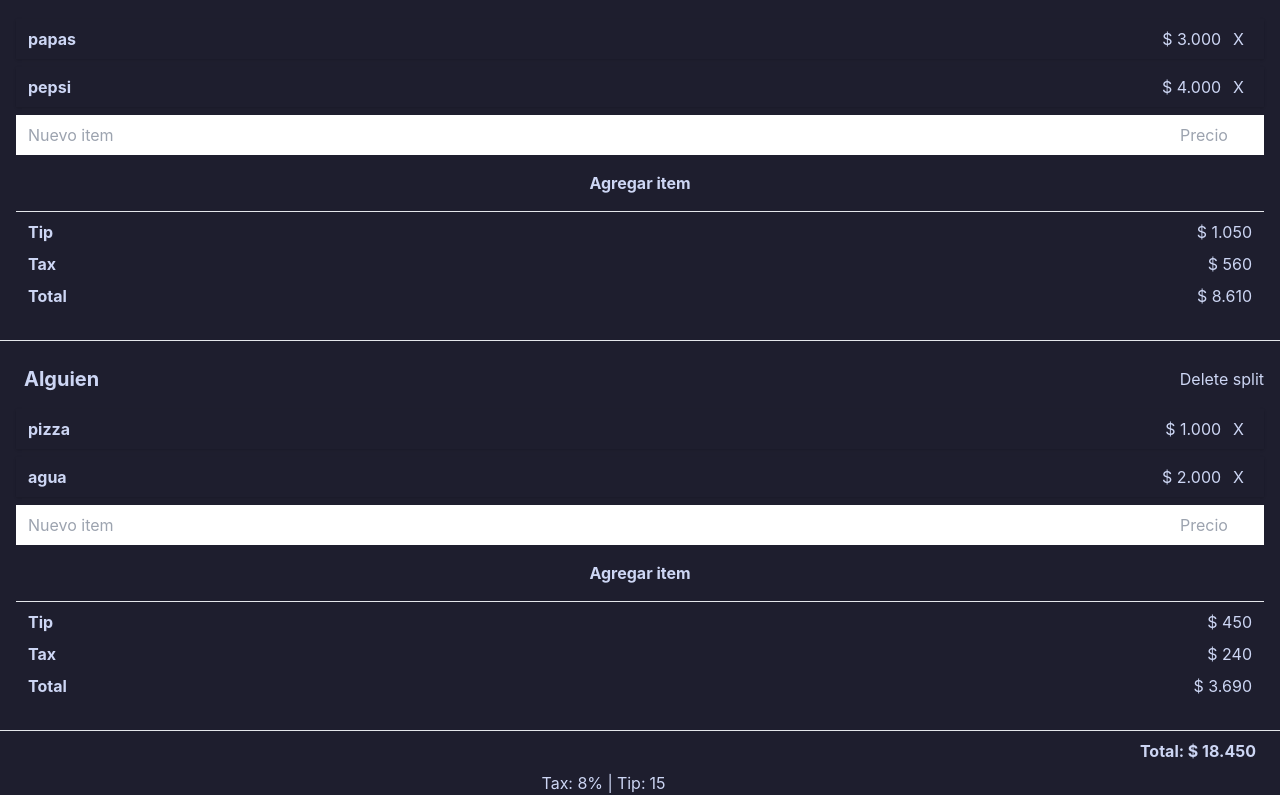
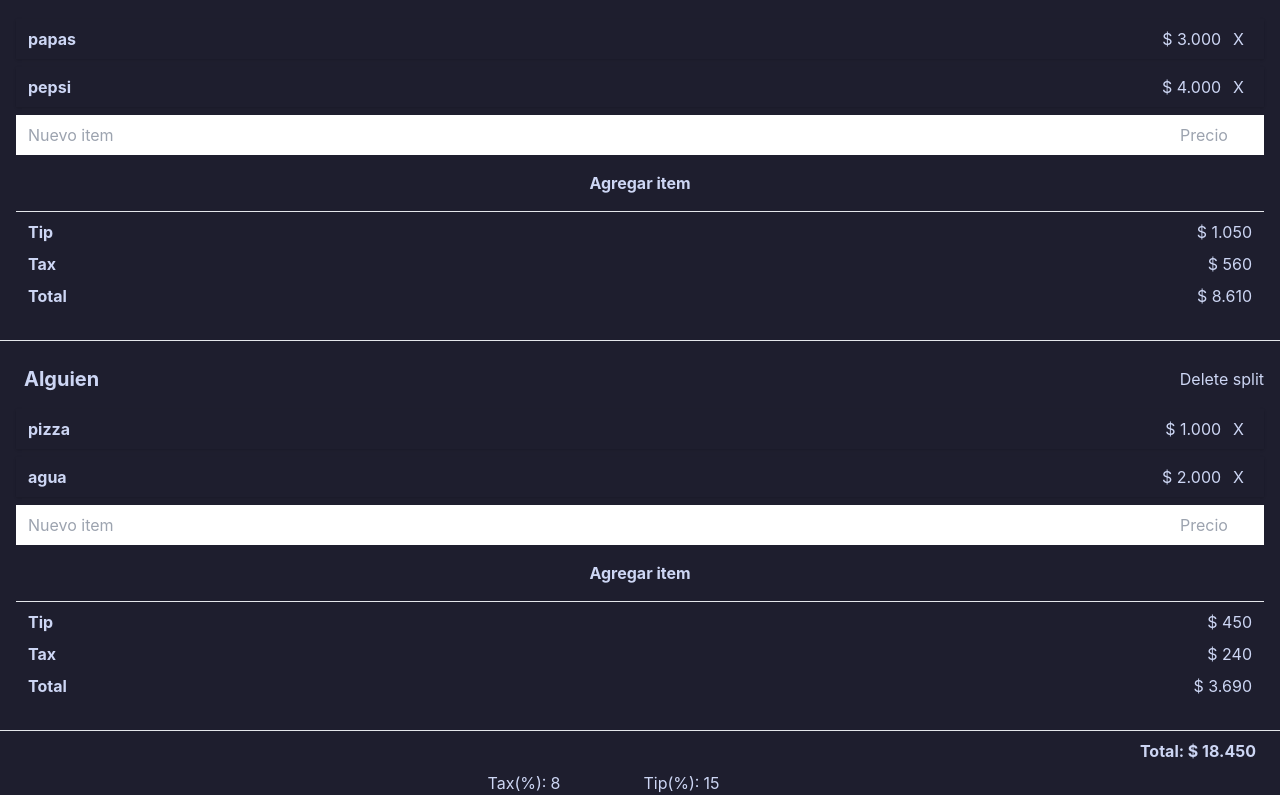
Before and after one commit to Jodarini/SplitIt, a Vue app: page / in a window 1280 px wide. Shown: the part 559-1354 px from the top of the page. Built offline with nearby package versions, Linux system fonts and the light colour scheme; what @catppuccin/tailwindcss would draw is missing.

Commit message:
feat: update tax percentages

```diff
--- a/src/App.vue
+++ b/src/App.vue
@@ -13,6 +13,7 @@ export interface BillItem {
 }
 
 const newTip = ref(store.tip);
+const newTax = ref(store.tax);
 
 const total = computed(() => {
   const prices = store.bills.map((bill) => {
@@ -25,6 +26,10 @@ const total = computed(() => {
 
 const updateTip = () => {
   store.tip = newTip.value;
+};
+
+const updateTax = () => {
+  store.tax = newTax.value;
 };
 </script>
 
@@ -39,8 +44,16 @@ const updateTip = () => {
   <BillTotal :total />
 
   <div class="flex w-full justify-center gap-1 text-ctp-subtext1">
-    <span>Tax: {{ store.tax }}% | </span>
-    <span>Tip: </span>
+    <span>Tax(%):</span>
+    <input
+      type="number"
+      class="w-max bg-transparent"
+      min="0"
+      max="100"
+      v-model="newTax"
+      @change="updateTax"
+    />
+    <span>Tip(%):</span>
     <input
       type="number"
       class="w-max bg-transparent"
```
